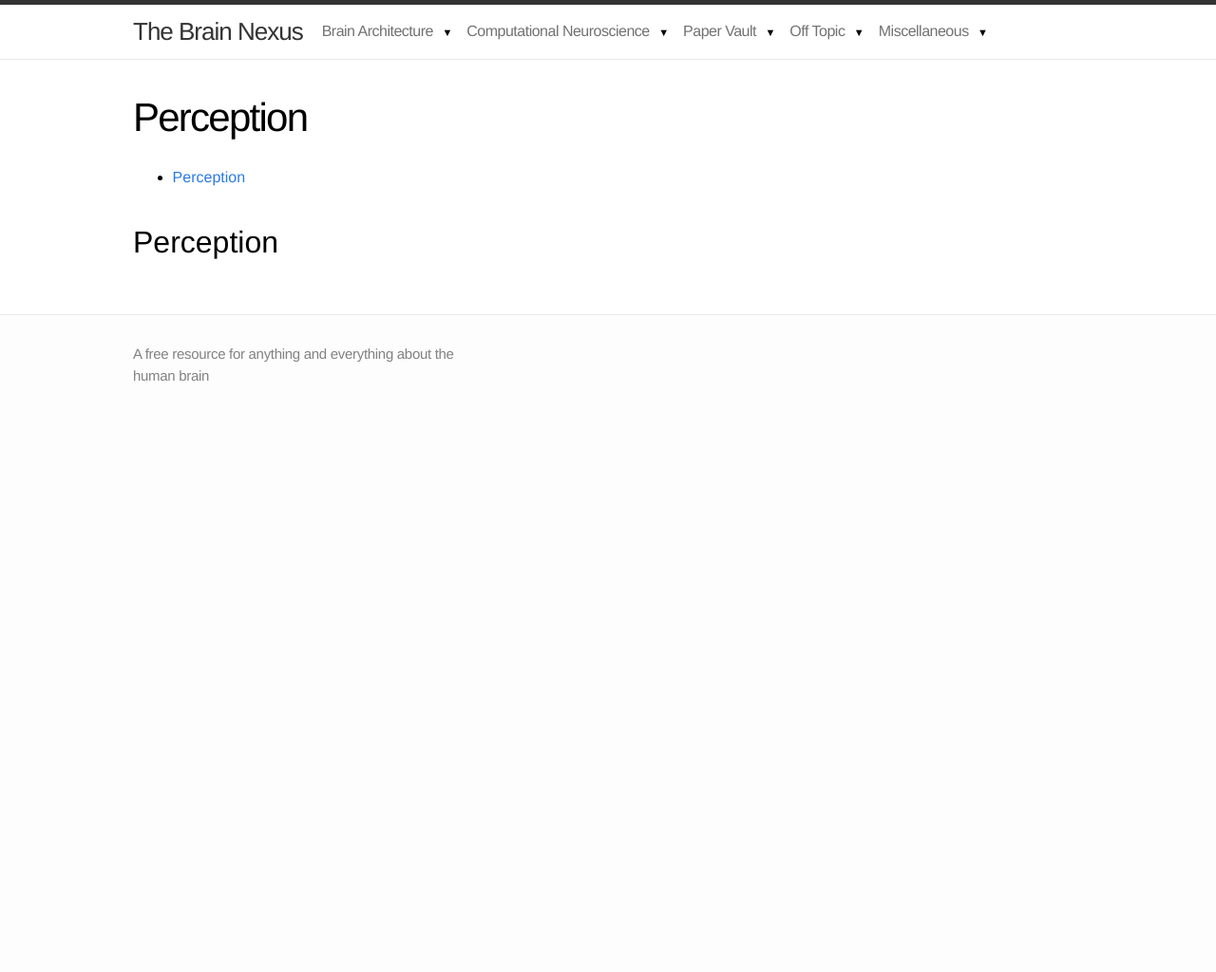
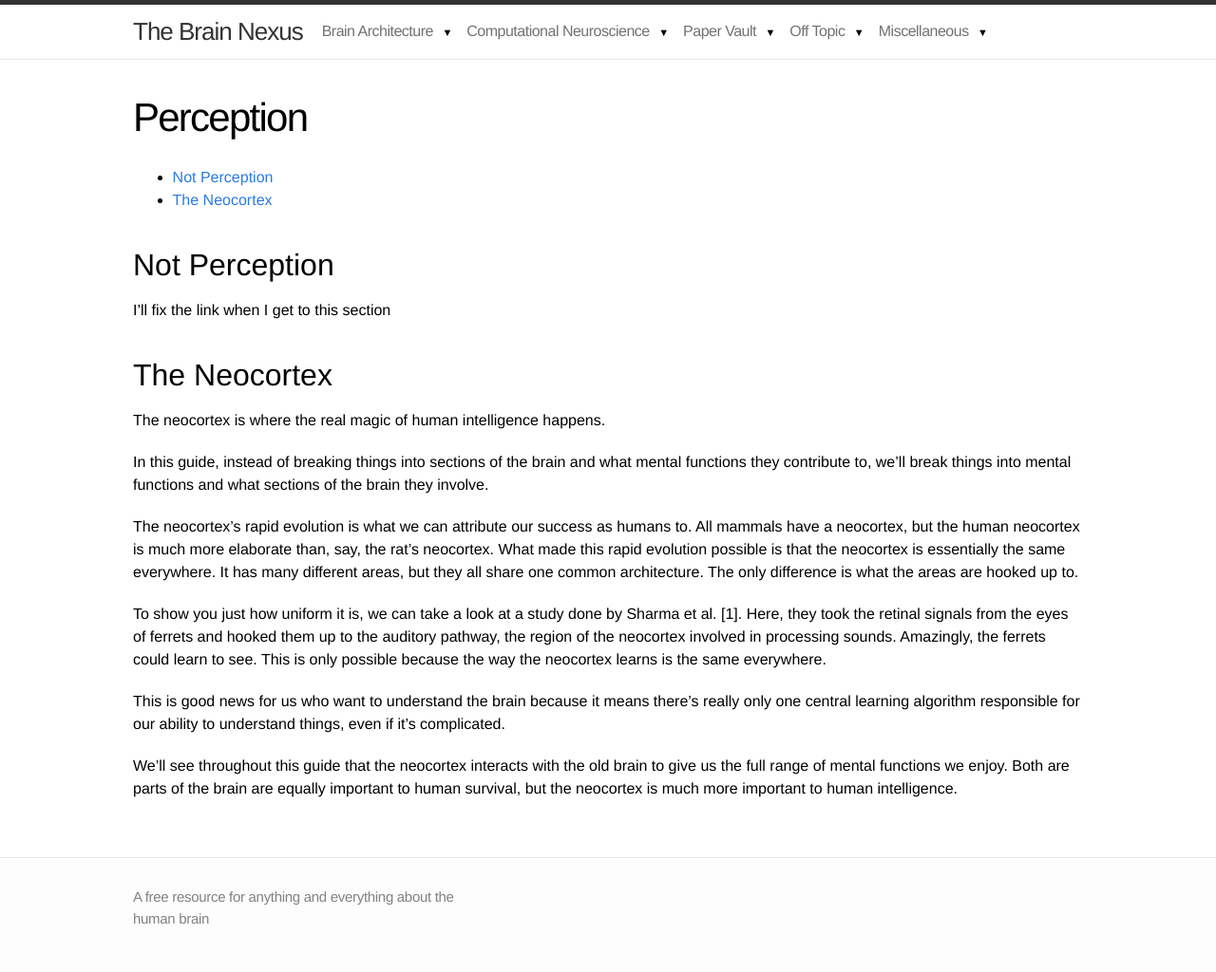
Before and after one commit to mdelsole/brain-nexus, a Jekyll site: the page built from computational-neuroscience/perception/index.markdown, in a window 1280 px wide. Shown: the whole page at 95% size. Built offline with Jekyll 4.4.1, drawn with Linux system fonts in a browser that asks for light colours; before the commit the page ends 900 px from its top, so only the background shows below that.

Commit message:
Update index.markdown

```diff
--- a/computational-neuroscience/perception/index.markdown
+++ b/computational-neuroscience/perception/index.markdown
@@ -13,4 +13,18 @@ tags: []
 * TOC
 {:toc}
 
-# Perception
+# Not Perception
+I'll fix the link when I get to this section
+
+# The Neocortex
+The neocortex is where the real magic of human intelligence happens.
+
+In this guide, instead of breaking things into sections of the brain and what mental functions they contribute to, we’ll break things into mental functions and what sections of the brain they involve.
+
+The neocortex’s rapid evolution is what we can attribute our success as humans to. All mammals have a neocortex, but the human neocortex is much more elaborate than, say, the rat’s neocortex. What made this rapid evolution possible is that the neocortex is essentially the same everywhere. It has many different areas, but they all share one common architecture. The only difference is what the areas are hooked up to.
+
+To show you just how uniform it is, we can take a look at a study done by Sharma et al. [1]. Here, they took the retinal signals from the eyes of ferrets and hooked them up to the auditory pathway, the region of the neocortex involved in processing sounds. Amazingly, the ferrets could learn to see. This is only possible because the way the neocortex learns is the same everywhere.
+
+This is good news for us who want to understand the brain because it means there’s really only one central learning algorithm responsible for our ability to understand things, even if it’s complicated.
+
+We’ll see throughout this guide that the neocortex interacts with the old brain to give us the full range of mental functions we enjoy. Both are parts of the brain are equally important to human survival, but the neocortex is much more important to human intelligence.
```
